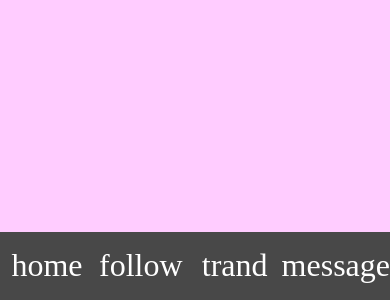
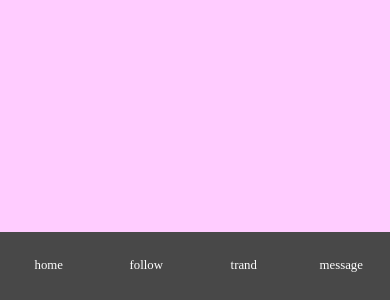
Before and after one commit to jaehee8/mobileSlide, a plain HTML site: page index.html in a window 390 px wide. Shown: the part 544-844 px from the top of the page. Drawn offline with Linux system fonts and the light colour scheme.

Commit message:
작업중

```diff
--- a/css/layout-study220211.scss
+++ b/css/layout-study220211.scss
@@ -4,9 +4,7 @@
   padding: 0;
   box-sizing: border-box;
 }
-body {
-  font-size: 16px;
-}
+
 a {
   color: #333;
   font-size: inherit;
@@ -73,7 +71,7 @@ $height-nav : 8vh;
           height: inherit;
           line-height: $height-nav;
           @extend %text-center;
-          font-size: $fontsize-4;
+          font-size: $fontsize-2;
           color: $color-1;
         }
       }
@@ -101,11 +99,3 @@ $height-nav : 8vh;
   }
 
 }
-@media (max-width: 768px) { //태블릿 디바이스 이하
-  body {
-    font-size: 12px;
-    & a {
-      font-size: 1rem;
-    }
-  }
-}
```
Also changed, not shown: css/layout-study220211.css, 1 other file.
